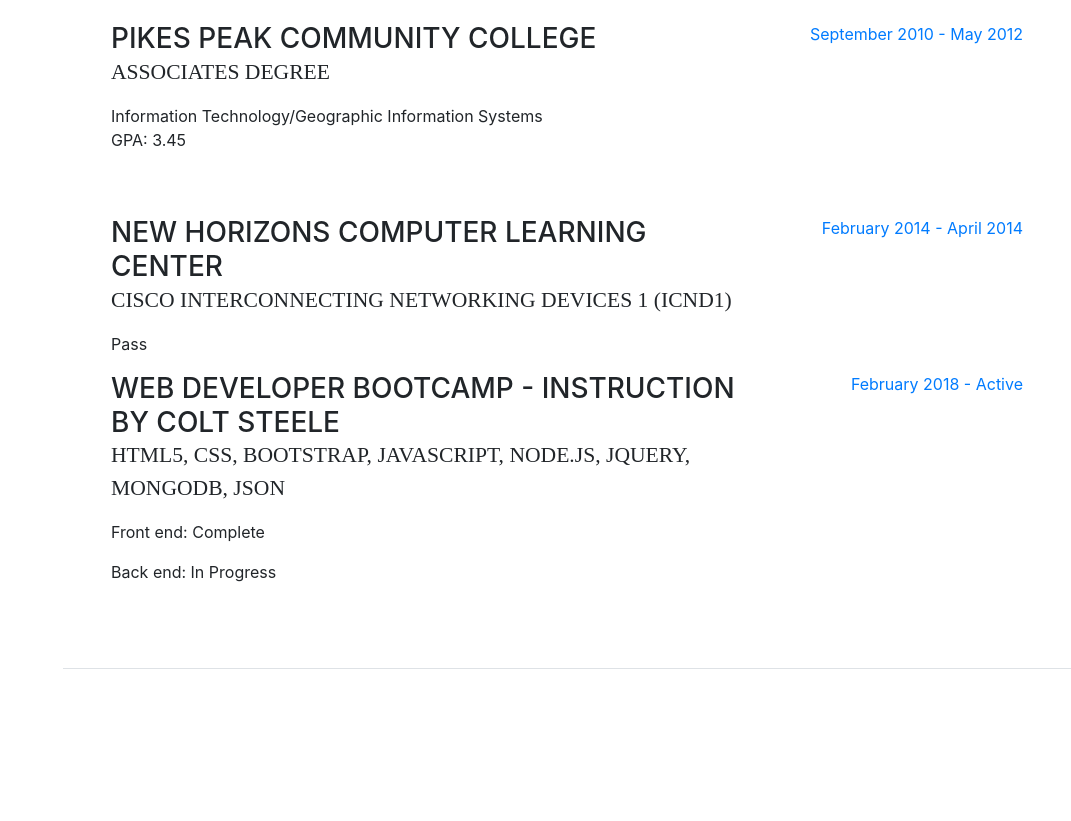
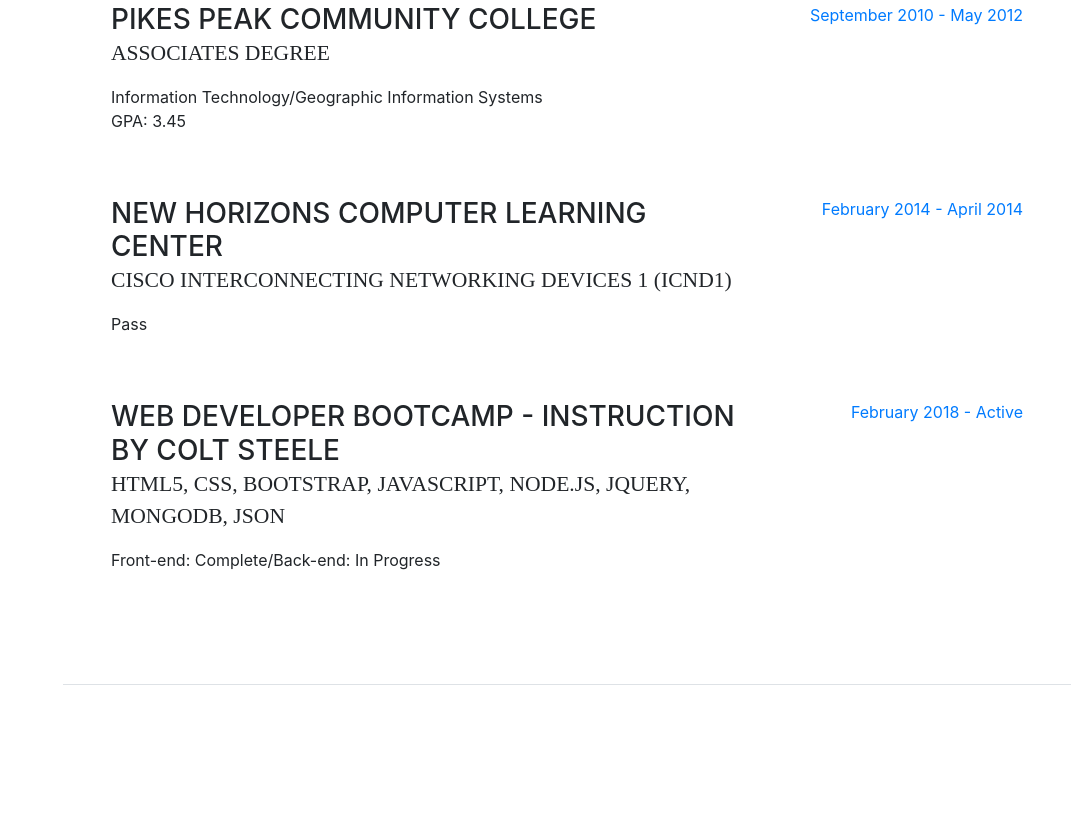
Before and after one commit to tpahl/resume-site, a website with bundled scripts: page index.html in a window 1280 px wide. Shown: the part 3174-3995 px from the top of the page, without its empty margins (209-1280 px from the left). Built offline with nearby package versions, Linux system fonts and the light colour scheme; a web font is replaced by a local one.

Commit message:
Education item spacing

```diff
--- a/index.html
+++ b/index.html
@@ -227,7 +227,7 @@
             </div>
           </div>
 
-          <div class="resume-item d-flex flex-column flex-md-row">
+          <div class="resume-item d-flex flex-column flex-md-row mb-5">
             <div class="resume-content mr-auto">
               <h3 class="mb-0">New Horizons Computer Learning Center</h3>
               <div class="subheading mb-3">Cisco Interconnecting Networking Devices 1 (ICND1)</div>
@@ -238,12 +238,11 @@
             </div>
           </div>
 
-          <div class="resume-item d-flex flex-column flex-md-row">
+          <div class="resume-item d-flex flex-column flex-md-row mb-5">
             <div class="resume-content mr-auto">
               <h3 class="mb-0">Web Developer Bootcamp - Instruction by Colt Steele</h3>
               <div class="subheading mb-3">HTML5, CSS, Bootstrap, JavaScript, Node.JS, JQuery, MongoDB, JSON</div>
-              <p>Front end: Complete</p>
-              <p>Back end: In Progress</p>
+              <p>Front-end: Complete/Back-end: In Progress</p>
             </div>
             <div class="resume-date text-md-right">
               <span class="text-primary">February 2018 - Active</span>
```
